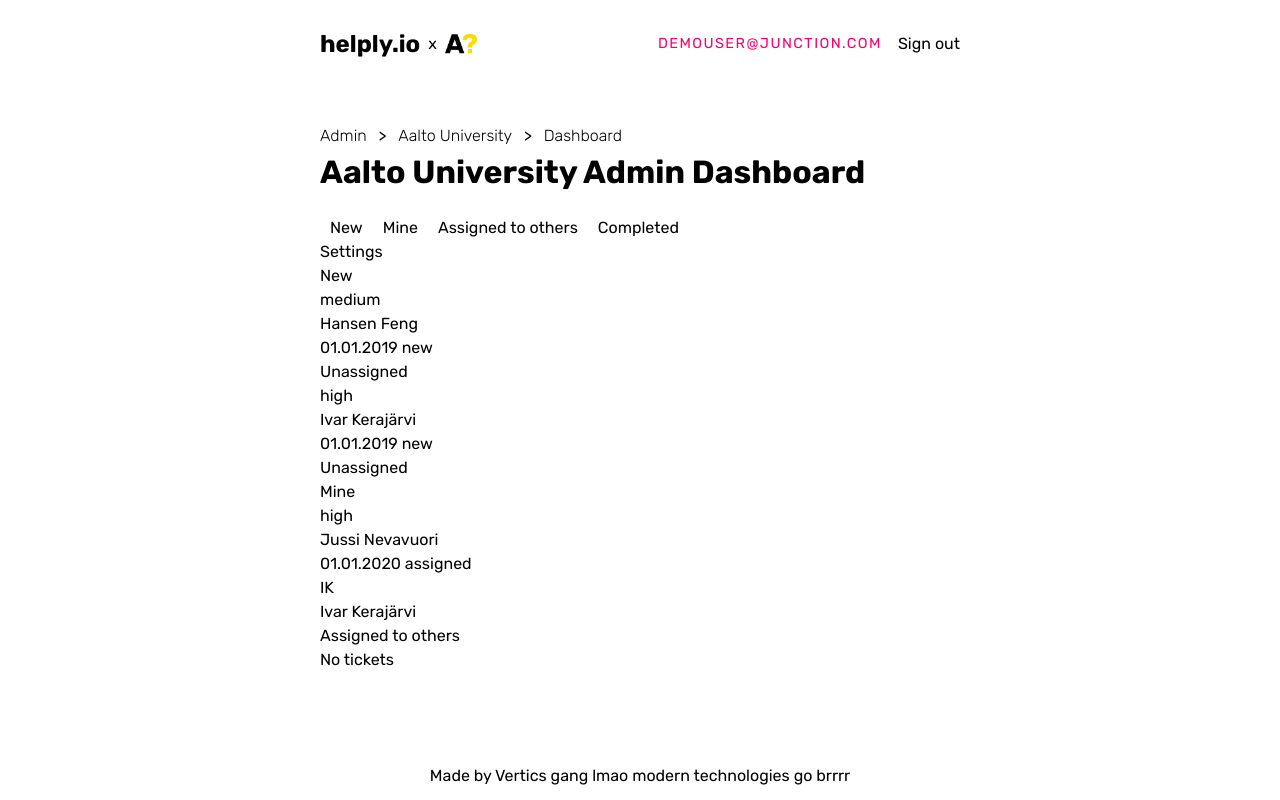
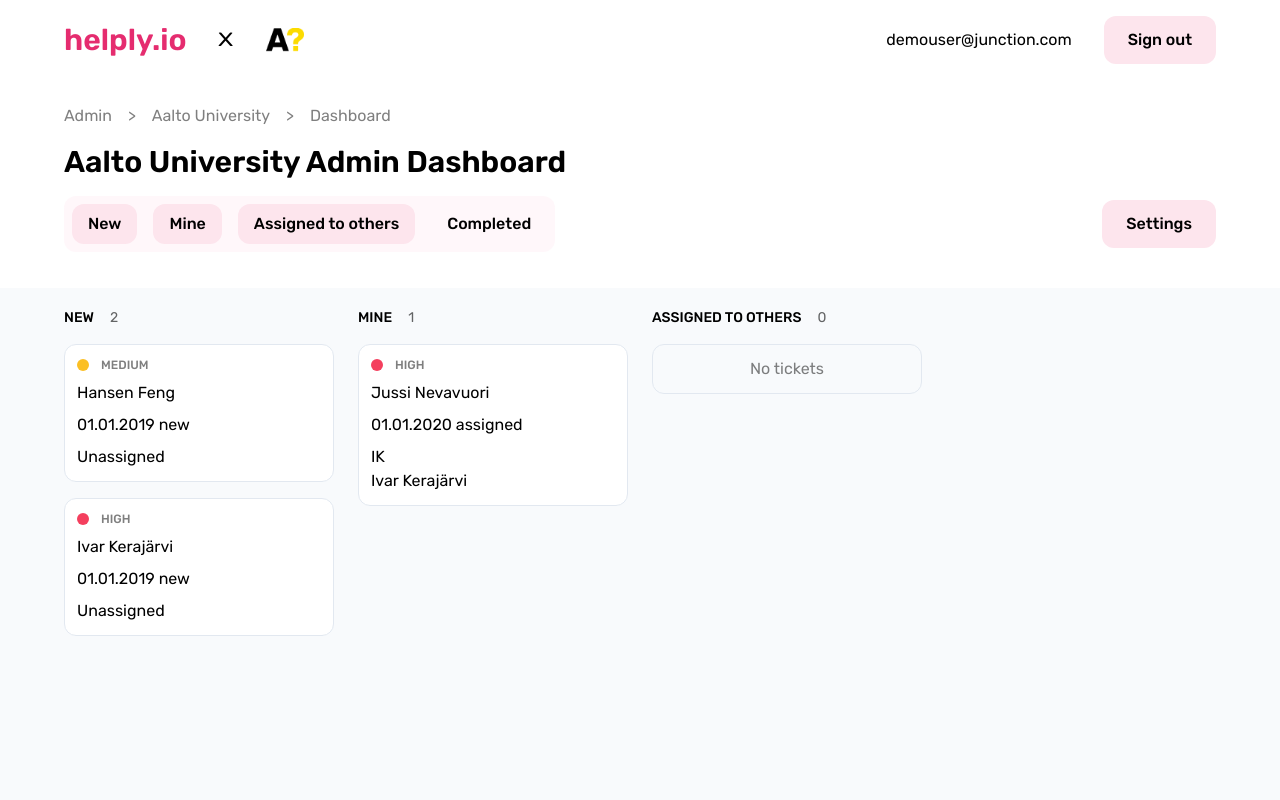
Before and after one commit to IvarK/HelplyFrontend, a SvelteKit app: page /admin in a window 1280 px wide. Built offline with nearby package versions, Linux system fonts and the light colour scheme; data requests are answered from the project's data file.

Commit message:
Add styles to admin pages

```diff
--- /dev/null
+++ b/src/lib/Footer.svelte
@@ -0,0 +1,7 @@
+<footer class="flex flex-col items-center justify-center py-8">
+	<p class="opacity-50">Powered by TypeScript, Rust, SvelteKit, TailwindCSS & Vite</p>
+	<p class="opacity-50">
+		Made by <a href="https://vertics.co" class="underline decoration-primary">Vertics gang</a> lmao modern
+		technologies go brrrr
+	</p>
+</footer>
--- a/src/routes/(app)/+layout.svelte
+++ b/src/routes/(app)/+layout.svelte
@@ -1,6 +1,7 @@
 <script>
+	import Footer from '$lib/Footer.svelte';
 	import Header from './Header.svelte';
-	import './styles.css';
+	import '$lib/styles.css';
 </script>
 
 <main class="min-h-screen mx-auto w-[90%] max-w-6xl">
@@ -8,11 +9,5 @@
 
 	<slot />
 
-	<footer class="flex flex-col items-center justify-center py-8">
-		<p class="opacity-50">Powered by TypeScript, Rust, SvelteKit, TailwindCSS & Vite</p>
-		<p class="opacity-50">
-			Made by <a href="https://vertics.co" class="underline decoration-primary">Vertics gang</a> lmao
-			modern technologies go brrrr
-		</p>
-	</footer>
+	<Footer />
 </main>
--- a/src/routes/(app)/+page.svelte
+++ b/src/routes/(app)/+page.svelte
@@ -1,7 +1,6 @@
 <script>
 	import Button from '$lib/Button.svelte';
 	import hands from '$lib/images/hands.png';
-	import './styles.css';
 </script>
 
 <svelte:head>
--- a/src/routes/admin/+layout.svelte
+++ b/src/routes/admin/+layout.svelte
@@ -1,53 +1,9 @@
 <script>
 	import Header from './Header.svelte';
-	import '../(app)/styles.css';
+	import '$lib/styles.css';
 </script>
 
-<div class="app">
+<main class="min-h-screen mx-auto w-[90%] max-w-6xl">
 	<Header />
-
-	<main>
-		<slot />
-	</main>
-
-	<footer>
-		<p>Made by Vertics gang lmao modern technologies go brrrr</p>
-	</footer>
-</div>
-
-<style>
-	.app {
-		display: flex;
-		flex-direction: column;
-		min-height: 100vh;
-	}
-
-	main {
-		flex: 1;
-		display: flex;
-		flex-direction: column;
-		padding: 1rem 0;
-		width: 100%;
-		max-width: 50%;
-		margin: 0 auto;
-		box-sizing: border-box;
-	}
-
-	footer {
-		display: flex;
-		flex-direction: column;
-		justify-content: center;
-		align-items: center;
-		padding: 12px;
-	}
-
-	footer a {
-		font-weight: bold;
-	}
-
-	@media (min-width: 480px) {
-		footer {
-			padding: 12px 0;
-		}
-	}
-</style>
+	<slot />
+</main>
--- a/src/routes/admin/+page.svelte
+++ b/src/routes/admin/+page.svelte
@@ -1,70 +1,64 @@
 <script lang="ts">
-	import Board from "./Board.svelte";
-	import Column from "./Column.svelte";
+	import Button from '$lib/Button.svelte';
+	import Board from './Board.svelte';
+	import Column from './Column.svelte';
 
-  let visibleColumns: TColumn[] = ["New", "Mine", "Assigned to others"];
+	let visibleColumns: TColumn[] = ['New', 'Mine', 'Assigned to others'];
 
 	function toggleColumn(column: TColumn): void {
 		if (visibleColumns.includes(column)) {
 			visibleColumns = visibleColumns.filter((c) => c !== column);
 		} else {
-      const columnsOrder: TColumn[] = ["New", "Mine", "Assigned to others", "Completed"];
-      visibleColumns = columnsOrder.filter((c: TColumn) => visibleColumns.includes(c) || c === column);
+			const columnsOrder: TColumn[] = ['New', 'Mine', 'Assigned to others', 'Completed'];
+			visibleColumns = columnsOrder.filter(
+				(c: TColumn) => visibleColumns.includes(c) || c === column
+			);
 		}
 	}
 </script>
 
-<div>
-  <div class="breadcrumbs">
+<section>
+	<div class="flex flex-col gap-4 py-6">
+		<div class="opacity-50 flex items-center gap-4">
 			<a href="/#">Admin</a>
 			<span class="separator">></span>
 			<a href="/#">Aalto University</a>
 			<span class="separator">></span>
 			<a href="/#">Dashboard</a>
 		</div>
-  <h2>Aalto University Admin Dashboard</h2>
 
-  <div>
-    <div class="filter-container">
-      <div class="filter" on:click={() => toggleColumn("New")}>New</div>
-      <div class="filter" on:click={() => toggleColumn("Mine")}>Mine</div>
-      <div class="filter" on:click={() => toggleColumn("Assigned to others")}>Assigned to others</div>
-      <div class="filter" on:click={() => toggleColumn("Completed")}>Completed</div>
+		<h1 class="text-3xl font-semibold">Aalto University Admin Dashboard</h1>
+
+		<div class="flex items-center justify-between">
+			<div class="bg-secondary/30 rounded-xl p-2 flex items-center gap-4">
+				<button
+					aria-selected={visibleColumns.includes('New')}
+					class="duration-[50ms] aria-selected:bg-secondary font-medium px-4 py-2 rounded-xl"
+					on:click={() => toggleColumn('New')}>New</button
+				>
+				<button
+					aria-selected={visibleColumns.includes('Mine')}
+					class="duration-[50ms] aria-selected:bg-secondary font-medium px-4 py-2 rounded-xl"
+					on:click={() => toggleColumn('Mine')}>Mine</button
+				>
+				<button
+					aria-selected={visibleColumns.includes('Assigned to others')}
+					class="duration-[50ms] aria-selected:bg-secondary font-medium px-4 py-2 rounded-xl"
+					on:click={() => toggleColumn('Assigned to others')}
+				>
+					Assigned to others
+				</button>
+				<button
+					aria-selected={visibleColumns.includes('Completed')}
+					class="duration-[50ms] aria-selected:bg-secondary font-medium px-4 py-2 rounded-xl"
+					on:click={() => toggleColumn('Completed')}>Completed</button
+				>
 			</div>
-
-    <button class="button">Settings</button>
-
-    <Board {visibleColumns}/>
+			<Button variant="secondary">Settings</Button>
 		</div>
-
+		<div class="-z-10 bg-slate-50 fixed top-[288px] left-0 right-0 h-[200vh]" />
+		<div class="pt-10">
+			<Board {visibleColumns} />
 		</div>
-
-<style lang="scss">
-  .breadcrumbs {
-    margin-top: 40px;
-
-    a {
-      color: #000;
-      font-weight: lighter;
-    }
-
-    .separator {
-      margin: 0 0.5rem;
-    }
-  }
-
-  h2 {
-    font-size: 2em;
-    font-weight: bold;
-  }
-
-  .filter-container {
-    display: flex;
-    flex-direction: row;
-    margin-top: 20px;
-
-    .filter {
-      margin: 0 10px;
-    }
-  }
-</style>
+	</div>
+</section>
--- a/src/routes/admin/Board.svelte
+++ b/src/routes/admin/Board.svelte
@@ -1,15 +1,15 @@
 <script lang="ts">
-	import Api from "$lib/api";
-	import { modalTicket } from "$lib/stores";
-	import { onMount } from "svelte";
-	import Column from "./Column.svelte";
-	import Modal from "./Modal.svelte";
+	import Api from '$lib/api';
+	import { modalTicket } from '$lib/stores';
+	import { onMount } from 'svelte';
+	import Column from './Column.svelte';
+	import Modal from './Modal.svelte';
 
 	export let visibleColumns: TColumn[];
 
 	let tickets: ITicket[] = [];
 
-  const currentUser = "Ivar Kerajärvi";
+	const currentUser = 'Ivar Kerajärvi';
 
 	onMount(async () => {
 		tickets = await Api.getTickets();
@@ -17,27 +17,31 @@
 
 	let currentTicket: ITicket | null = null;
 
-  modalTicket.subscribe(ticket => {
+	modalTicket.subscribe((ticket) => {
 		currentTicket = ticket;
-    console.log("asd")
+		console.log('asd');
 	});
 
 	$: filteredTickets = {
-    "New": tickets.filter((ticket) => ticket.status === "new"),
-    "Mine": tickets.filter((ticket) => ticket.status === "assigned" && ticket.reporter === currentUser),
-    "Assigned to others": tickets.filter((ticket) => ticket.status === "assigned" && ticket.reporter !== currentUser),
-    "Completed": tickets.filter((ticket) => ticket.status === "completed")
+		New: tickets.filter((ticket) => ticket.status === 'new'),
+		Mine: tickets.filter(
+			(ticket) => ticket.status === 'assigned' && ticket.reporter === currentUser
+		),
+		'Assigned to others': tickets.filter(
+			(ticket) => ticket.status === 'assigned' && ticket.reporter !== currentUser
+		),
+		Completed: tickets.filter((ticket) => ticket.status === 'completed')
 	};
 </script>
 
 <div>
-  <div class="colums">
+	<div class="grid grid-cols-4 gap-6">
 		{#each visibleColumns as column}
-      <Column category={column} tickets={filteredTickets[column]}/>
+			<Column category={column} tickets={filteredTickets[column]} />
 		{/each}
 	</div>
 
 	{#if currentTicket}
-    <Modal ticket={currentTicket}/>
+		<Modal ticket={currentTicket} />
 	{/if}
 </div>
--- a/src/routes/admin/Column.svelte
+++ b/src/routes/admin/Column.svelte
@@ -1,25 +1,32 @@
 <script lang="ts">
-	import { modalTicket } from "$lib/stores";
-	import Ticket from "./Ticket.svelte";
+	import { modalTicket } from '$lib/stores';
+	import Ticket from './Ticket.svelte';
 
 	export let category: string;
 	export let tickets: ITicket[];
 
 	function showModal(ticket: ITicket): void {
 		modalTicket.set(ticket);
-    console.log("asdfgfd")
-  };
+		console.log('asdfgfd');
+	}
 </script>
 
-<div class="column">
-  <h3>{category}</h3>
+<div class="flex flex-col gap-4 items-stretch">
+	<div class="flex items-center gap-4">
+		<h3 class="uppercase font-medium text-sm">{category}</h3>
+		<p class="text-sm opacity-60">{tickets.length}</p>
+	</div>
 	{#if tickets.length > 0}
 		{#each tickets as ticket}
 			<div on:click={() => showModal(ticket)}>
-      <Ticket ticket={ticket}/>
+				<Ticket {ticket} />
 			</div>
 		{/each}
 	{:else}
-    <div class="empty">No tickets</div>
+		<div
+			class="w-full rounded-xl border border-slate-200 p-3 flex items-center justify-center text-black/50"
+		>
+			No tickets
+		</div>
 	{/if}
 </div>
--- a/src/routes/admin/Header.svelte
+++ b/src/routes/admin/Header.svelte
@@ -1,101 +1,25 @@
 <script>
+	import Button from '$lib/Button.svelte';
 	import aalto from '$lib/images/aalto.png';
 </script>
 
-<header>
-	<div class="corner">
+<header class="flex items-center justify-between py-4">
+	<div class="flex items-center gap-8">
 		<a href="/">
-			<span class="logo pink">helply.io</span>
-			<div class="divider">x</div>
-			<img src={aalto} alt="Aalto">
+			<span class="text-3xl font-semibold text-primary">helply.io</span>
 		</a>
+		<div class="text-2xl scale-y-[80%]">X</div>
+		<img src={aalto} alt="Aalto" class="h-6" />
 	</div>
-	<nav>
-		<ul>
+	<nav class="flex items-center gap-8">
+		<ul class="flex items-center gap-6">
 			<li>
-				<a href="/">demouser@junction.com</a>
+				<a href="/#">demouser@junction.com</a>
 			</li>
 		</ul>
 
-		<button class="button">Sign out</button>
+		<a data-sveltekit-prefetch href="/help-your-friend">
+			<Button variant="secondary">Sign out</Button>
+		</a>
 	</nav>
 </header>
-
-<style>
-	header {
-		display: flex;
-		justify-content: space-between;
-		width: 50%;
-		margin: auto;
-		margin-top: 20px;
-	}
-
-	.corner .logo {
-		font-size: 1.5em;
-		font-weight: bold;
-	}
-
-	.corner .divider {
-		color: black;
-		margin: 0 8px;
-	}
-
-	.corner a {
-		display: flex;
-		align-items: center;
-		justify-content: center;
-		width: 100%;
-		height: 100%;
-	}
-
-	.corner img {
-		width: 2em;
-		height: 2em;
-		object-fit: contain;
-	}
-
-	nav {
-		display: flex;
-		justify-content: center;
-	}
-
-	ul {
-		position: relative;
-		padding: 0;
-		margin: 0;
-		height: 3em;
-		display: flex;
-		justify-content: center;
-		align-items: center;
-		list-style: none;
-		background: var(--background);
-		background-size: contain;
-	}
-
-	li {
-		position: relative;
-		height: 100%;
-	}
-
-	nav a {
-		display: flex;
-		height: 100%;
-		align-items: center;
-		padding: 0 1rem;
-		color: var(--color-text);
-		font-size: 0.9rem;
-		text-transform: uppercase;
-		letter-spacing: 0.1em;
-		text-decoration: none;
-		transition: color 0.2s linear;
-		color: var(--color-theme-1);
-	}
-
-	a:hover {
-		color: var(--color-theme-1);
-	}
-
-	.cto {
-		margin-left: 1em;
-	}
-</style>
--- a/src/routes/admin/Ticket.svelte
+++ b/src/routes/admin/Ticket.svelte
@@ -3,20 +3,27 @@
 	export let ticket: ITicket;
 
 	$: date = moment(ticket.created_at).format('DD.MM.YYYY');
-  $: assigneeInitials = ticket.reporter
+	$: assigneeInitials =
+		ticket.reporter
 			?.split(' ')
 			.map((name) => name[0])
 			.join('') ?? '';
 </script>
 
-<div class="ticket">
-  <div class={`severity-blob--${ticket.severity}`}>
-    <span class="severity">{ticket.severity ?? "unclassified"}</span>
+<div class="w-full rounded-xl border border-slate-200 bg-white p-3 flex flex-col gap-2">
+	<div class="flex items-center gap-3">
+		<div
+			data-severity={ticket.severity}
+			class="w-3 h-3 rounded-full data-[severity=low]:bg-sky-400 data-[severity=medium]:bg-amber-400 data-[severity=high]:bg-rose-500"
+		/>
+		<span class="uppercase text-xs text-black/50 font-medium"
+			>{ticket.severity ?? 'unclassified'}</span
+		>
+	</div>
 	<h2>{ticket.name}</h2>
 	<span>{date} {ticket.status}</span>
 	<div class="assignee">
 		<div class="assignee-avatar">{assigneeInitials}</div>
-      <div>{ticket.reporter ?? "Unassigned"}</div>
+		<div>{ticket.reporter ?? 'Unassigned'}</div>
 	</div>
 </div>
-</div>
```
Also changed, not shown: src/lib/styles.css (renamed from src/routes/(app)/styles.css). Lines whose indentation alone changed are shown as unchanged.
